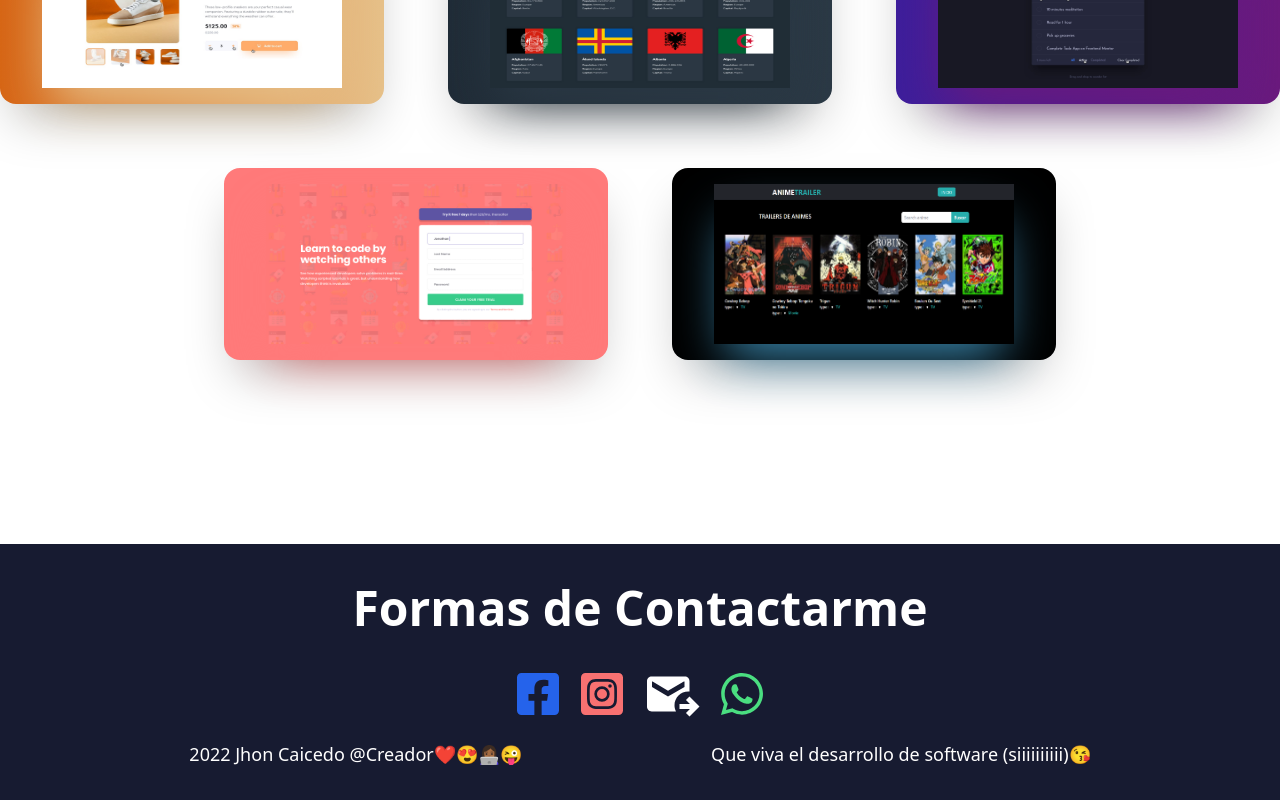
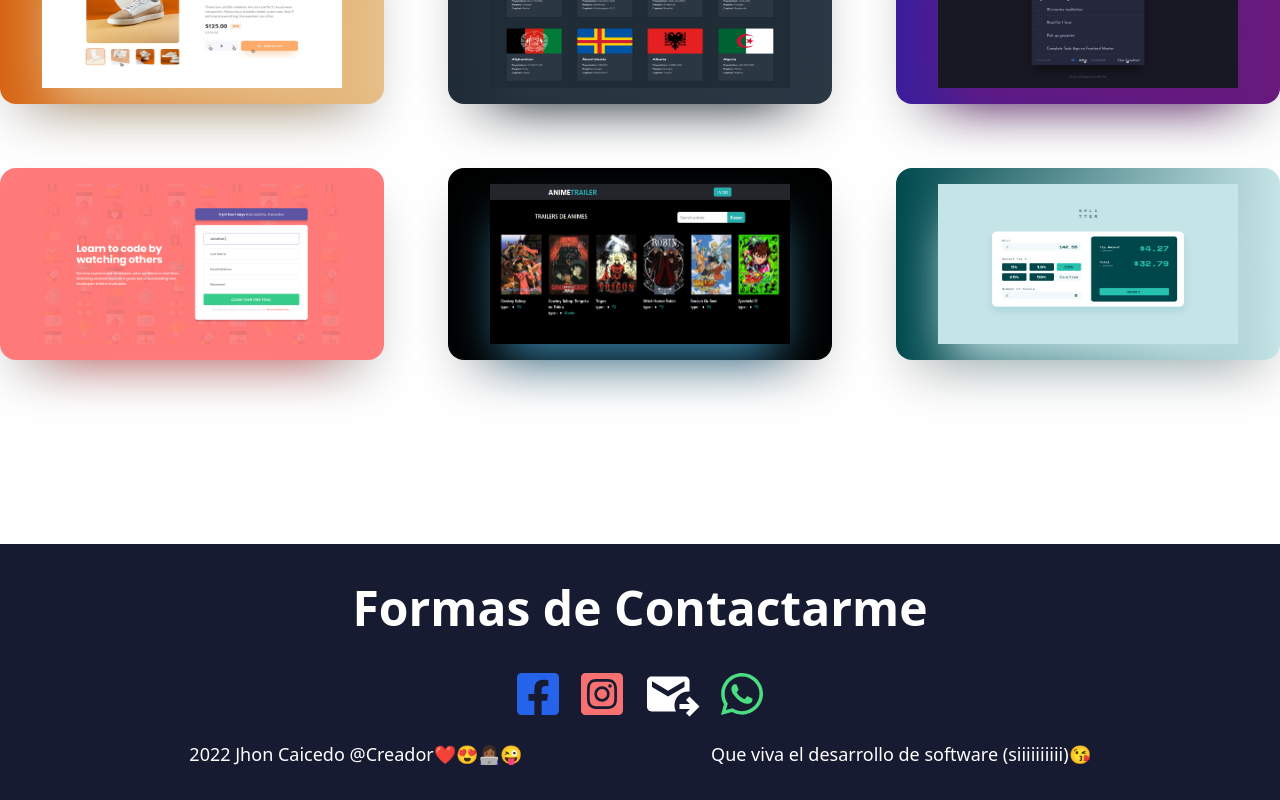
Before and after one commit to jhonshito/Portafolio, a React (Vite) app: page / in a window 1280 px wide. Shown: the part 2038-2838 px from the top of the page. Built offline with nearby package versions, Linux system fonts and the light colour scheme; a web font is replaced by a local one.

Commit message:
agregue un nuevo proyecto

```diff
--- a/src/components/Proyectos.jsx
+++ b/src/components/Proyectos.jsx
@@ -5,6 +5,7 @@ import proTwo from "../img/desktop-design-home-dark.jpg"
 import proThree from "../img/active-states-dark.jpg"
 import proFour from "../img/desktop-design.jpg"
 import proFive from "../img/anime-trailer.png"
+import proSix from "../img/desktop-design-completed.jpg"
 import { BsBoxArrowUpRight, BsGithub } from "react-icons/bs";
 
 const Proyectos = () => {
@@ -38,13 +39,13 @@ const Proyectos = () => {
 
     const [objecto, setObjecto] = useState({
         todos : {
-            img : [proOne, proTwo, proThree, proFour, proFive],
-            name : ['E-commerce', 'Country-Api', 'Todo-list', 'Diseño-de-formulario', 'Anime-Trailer'],
-            colorFondo : ['bg-gradient-to-r from-orange-primary to-piel', 'bg-gradient-to-r from-country to-newCountry', 'bg-gradient-to-r from-colorTodo to-colorNewTodo', 'bg-gradient-to-r from-form to-form', 'bg-gradient-to-r from-black to-black'],
-            sombraColor : ['shadow-piel', 'shadow-newCountry', 'shadow-colorNewTodo', 'shadow-form', 'shadow-azul'],
-            sitio : ['https://e-commerce-jhon.netlify.app', 'https://country-apis-jhon.netlify.app', 'https://todo-app-jhon.netlify.app', 'https://formulario-jhon.netlify.app', 'https://anime-trailer.netlify.app/'],
-            repositorio : ['https://github.com/jhonshito/New-ecommer-with-react-and-vite', 'https://github.com/jhonshito/country-api', 'https://github.com/jhonshito/frontEnd-todo-mentor', 'https://github.com/jhonshito/Dise-o-de-formulario', 'https://github.com/jhonshito/anime-api'],
-            tecnologiaOne : ['React - Tailwind', 'Reac - CSS3', 'React - CSS3', 'HTML5 - JavaScript - CSS3', 'React - Tailwind'],
+            img : [proOne, proTwo, proThree, proFour, proFive, proSix],
+            name : ['E-commerce', 'Country-Api', 'Todo-list', 'Diseño-de-formulario', 'Anime-Trailer', 'Tip-descuentos'],
+            colorFondo : ['bg-gradient-to-r from-orange-primary to-piel', 'bg-gradient-to-r from-country to-newCountry', 'bg-gradient-to-r from-colorTodo to-colorNewTodo', 'bg-gradient-to-r from-form to-form', 'bg-gradient-to-r from-black to-black', 'bg-gradient-to-r from-darkNuevo to-nuevo'],
+            sombraColor : ['shadow-piel', 'shadow-newCountry', 'shadow-colorNewTodo', 'shadow-form', 'shadow-azul', 'shadow-nuevo'],
+            sitio : ['https://e-commerce-jhon.netlify.app', 'https://country-apis-jhon.netlify.app', 'https://todo-app-jhon.netlify.app', 'https://formulario-jhon.netlify.app', 'https://anime-trailer.netlify.app/', 'https://descuentos-jhon.netlify.app'],
+            repositorio : ['https://github.com/jhonshito/New-ecommer-with-react-and-vite', 'https://github.com/jhonshito/country-api', 'https://github.com/jhonshito/frontEnd-todo-mentor', 'https://github.com/jhonshito/Dise-o-de-formulario', 'https://github.com/jhonshito/anime-api', 'https://github.com/jhonshito/app-de-descuentos'],
+            tecnologiaOne : ['React - Tailwind', 'Reac - CSS3', 'React - CSS3', 'HTML5 - JavaScript - CSS3', 'React - Tailwind', 'Aun en Desarrollo'],
         },
         apis : {
             img : [proTwo, proFive],
@@ -56,13 +57,13 @@ const Proyectos = () => {
             tecnologiaOne : ['React - CSS3', 'React - Tailwind'],
         },
         web : {
-            img : [proOne, proThree, proFour],
-            name : ['E-commerce', 'Todo-list', 'Diseño-de-formulario'],
-            colorFondo : ['bg-gradient-to-r from-orange-primary to-piel', 'bg-gradient-to-r from-colorTodo to-colorNewTodo', 'bg-gradient-to-r from-form to-form'],
-            sombraColor : ['shadow-piel', 'shadow-colorNewTodo', 'shadow-form'],
-            sitio : ['https://e-commerce-jhon.netlify.app', 'https://todo-app-jhon.netlify.app', 'https://formulario-jhon.netlify.app'],
-            repositorio : ['https://github.com/jhonshito/New-ecommer-with-react-and-vite', 'https://github.com/jhonshito/frontEnd-todo-mentor', 'https://github.com/jhonshito/Dise-o-de-formulario'],
-            tecnologiaOne : ['React - Tailwind', 'React - CSS3', 'JavaScript - CSS3'],
+            img : [proOne, proThree, proFour, proSix],
+            name : ['E-commerce', 'Todo-list', 'Diseño-de-formulario', 'Tip-descuentos'],
+            colorFondo : ['bg-gradient-to-r from-orange-primary to-piel', 'bg-gradient-to-r from-colorTodo to-colorNewTodo', 'bg-gradient-to-r from-form to-form', 'bg-gradient-to-r from-darkNuevo to-nuevo'],
+            sombraColor : ['shadow-piel', 'shadow-colorNewTodo', 'shadow-form', 'shadow-nuevo'],
+            sitio : ['https://e-commerce-jhon.netlify.app', 'https://todo-app-jhon.netlify.app', 'https://formulario-jhon.netlify.app', 'https://descuentos-jhon.netlify.app'],
+            repositorio : ['https://github.com/jhonshito/New-ecommer-with-react-and-vite', 'https://github.com/jhonshito/frontEnd-todo-mentor', 'https://github.com/jhonshito/Dise-o-de-formulario', 'https://github.com/jhonshito/app-de-descuentos'],
+            tecnologiaOne : ['React - Tailwind', 'React - CSS3', 'JavaScript - CSS3', 'Aun en Desarrollo'],
         }
     })
 
--- a/tailwind.config.cjs
+++ b/tailwind.config.cjs
@@ -25,7 +25,9 @@ module.exports = {
         "newCountry" : "#2B3945",
         "colorTodo" : "#3D1E9B",
         "colorNewTodo" : "#6A1A7D",
-        "form" : "#FF7A7A"
+        "form" : "#FF7A7A",
+        "nuevo" : "#C5E4E7",
+        "darkNuevo" : "#00494D"
       }
     },
   },
```
Also changed, not shown: src/img/desktop-design-completed.jpg (added).
